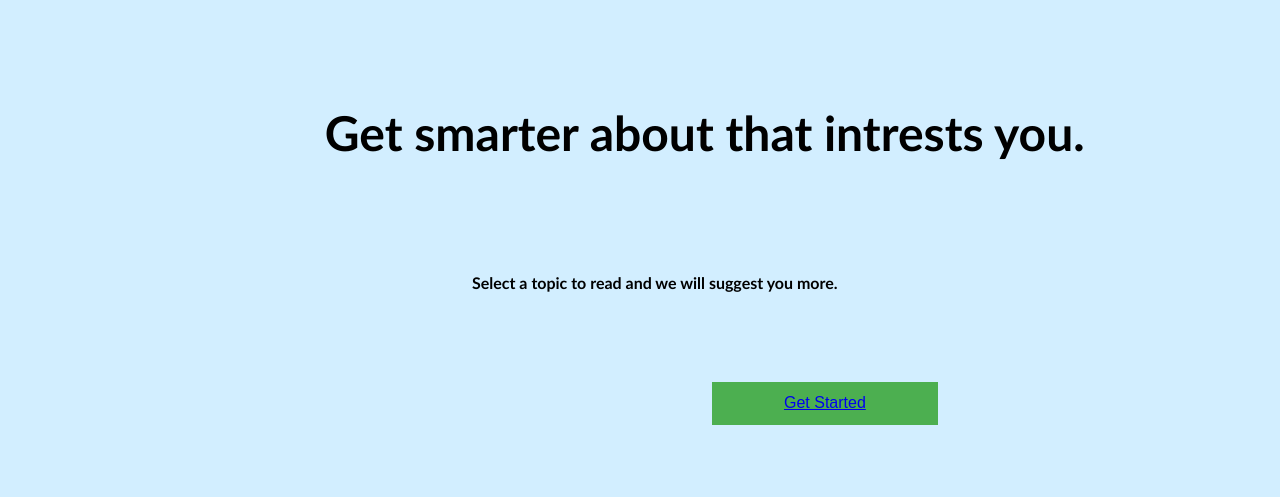
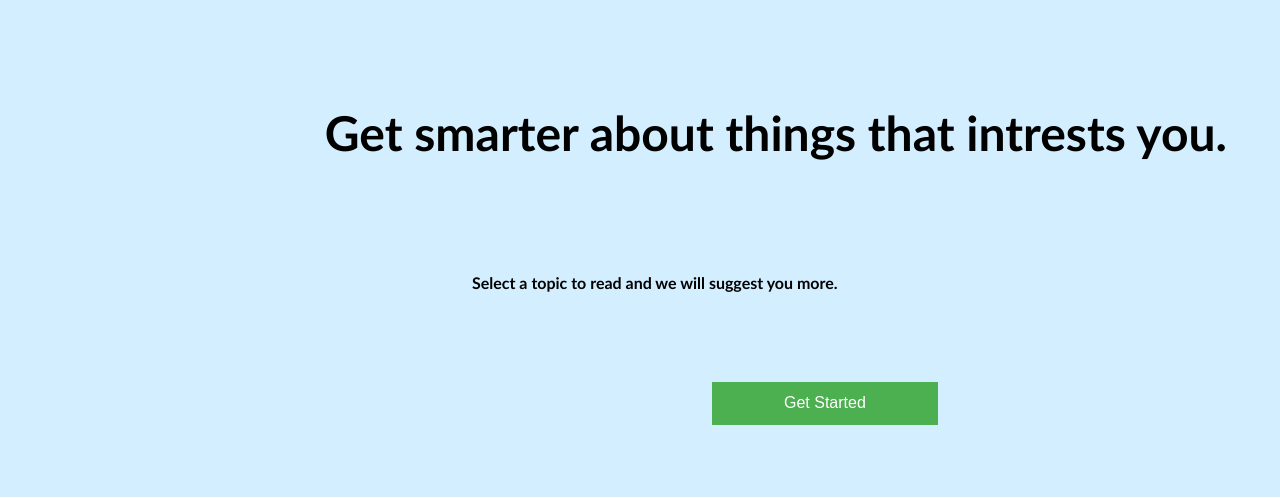
Before and after one commit to vaibhavrkumar/blogged, a PHP site: page / in a window 1280 px wide. Shown: the part 96-594 px from the top of the page. Run offline with PHP 8.4, Linux system fonts and the light colour scheme; some libraries are stand-ins or nearby versions.

Commit message:
changes to layout

```diff
--- a/app.css
+++ b/app.css
@@ -8,7 +8,7 @@ body{
     background-color: #d2eeff;
 }
 
-a#toplinks{
+a{
     text-decoration: none;
     color: white;
 }
@@ -182,6 +182,7 @@ footer li{
     width: 1650px;
 } */
 
+
 li#footright{
     margin-left: 52em;
     padding-right: 0.6em;
--- a/email.html
+++ b/email.html
@@ -2,6 +2,7 @@
 <html lang="en" dir="ltr">
   <head>
     <meta charset="utf-8">
+    <meta name="viewport" content="width=device-width, initial-scale=1">
     <link rel="stylesheet" href="signincss.css">
     <link rel="stylesheet" href="email.css">
     <script src="https://kit.fontawesome.com/f496b41ccf.js" crossorigin="anonymous"></script>
@@ -33,7 +34,7 @@
     </form>
 
 
-    <p>Already have a account? <a href="signIn">Sign in</a></p>
+    <p>Already have a account? <a href="signIn.html">Sign in</a></p>
     <p>To make Blogged work, we log user data and share it with service providers. Click “Sign Up” above to accept Blogged's
     <a href="https://policy.medium.com/medium-terms-of-service-9db0094a1e0f">Terms of Service</a> &
     <a href="https://policy.medium.com/medium-privacy-policy-f03bf92035c9">Privacy Policy</a>.
--- a/index.html
+++ b/index.html
@@ -17,14 +17,14 @@
             <ul id="menu">
                 <li><a href="#" id="toplinks">Write</a></li>
                 <li><a href="#" id="toplinks">Read</a></li>
-                <li><a href="#" id="toplinks">Sign In</a></li>
+                <li><a href="signIn.html" id="toplinks">Sign In</a></li>
             </ul>
           </nav>
       </header>
 
       <section class="landingPage">
         <div class="background-image" style="background-image: url(unsplash.jpg);"></div>
-        <h5>Get smarter about that intrests you.</h5>
+        <h5>Get smarter about things that intrests you.</h5>
         <h4>Select a topic to read and we will suggest you more.</h4>
 
         <button id="button"> <a href="signUp.html">Get Started</a> </button>
@@ -70,8 +70,8 @@
     <footer>
       <div id="foot">
         <ul>
-          <li id="footleft"> Get Started</li>
-          <li id="footleft"> Sign In</li>
+          <li id="footleft"> <a href="signUp.html">Get Started</a></li>
+          <li id="footleft"> <a href="signIn.html">Sign In</a></li>
           <li id="footright"> About Blogged</li>
           <li id=""> Help</li>
           <li id=""> Careers</li>
--- a/signUp.html
+++ b/signUp.html
@@ -2,6 +2,7 @@
 <html lang="en" dir="ltr">
   <head>
     <meta charset="utf-8">
+    <meta name="viewport" content="width=device-width, initial-scale=1">
     <link rel="stylesheet" href="signincss.css">
     <script src="https://kit.fontawesome.com/f496b41ccf.js" crossorigin="anonymous"></script>
     <title>Sign Up</title>
@@ -18,7 +19,9 @@
     <button class="fb" onclick="window.location.href='https://www.facebook.com/login.php?skip_api_login=1&api_key=542599432471018&kid_directed_site=0&app_id=542599432471018&signed_next=1&next=https%3A%2F%2Fwww.facebook.com%2Fv3.3%2Fdialog%2Foauth%3Fclient_id%3D542599432471018%26redirect_uri%3Dhttps%253A%252F%252Fmedium.com%252Fm%252Fcallback%252Ffacebook%26scope%3Dpublic_profile%252Cemail%26state%3D%257Chttps%253A%252F%252Fmedium.com%252F%253Fsource%253D--------------------------landing_home_nav-%257Cregister%257Cf1d6d83ce7662ff3351b12238f034753%26response_type%3Dtoken%26ret%3Dlogin%26fbapp_pres%3D0%26logger_id%3D9c184312-3ac8-4937-93c4-c70b8702f02a&cancel_url=https%3A%2F%2Fmedium.com%2Fm%2Fcallback%2Ffacebook%3Ferror%3Daccess_denied%26error_code%3D200%26error_description%3DPermissions%2Berror%26error_reason%3Duser_denied%26state%3D%257Chttps%253A%252F%252Fmedium.com%252F%253Fsource%253D--------------------------landing_home_nav-%257Cregister%257Cf1d6d83ce7662ff3351b12238f034753%23_%3D_&display=page&locale=en_US&pl_dbl=0';"type="button" name="button">Sign-up with Facebook</button>
     <br>
 
-    <button class="email" onclick="https://www.yahoo.com"type="button" name="button">Sign-up with Email</button>
+    <button class="email" onclick="https://www.yahoo.com"type="button" name="button">
+     <a href="email.html">Sign-up with Email</a>
+    </button>
     <br>
 
     <p>Already have a account? <a href="email.html">Sign in</a></p>
--- a/signincss.css
+++ b/signincss.css
@@ -65,7 +65,7 @@ ul a:visited{
 img.aaaa{
   width: 15em;
   display: block;
-  margin-left: 75em ;
+  margin-left: 68em;
   margin-top: -9.5em;
 }
 ul#links li{
```
Also changed, not shown: signIn.html (+6 -3 lines).
